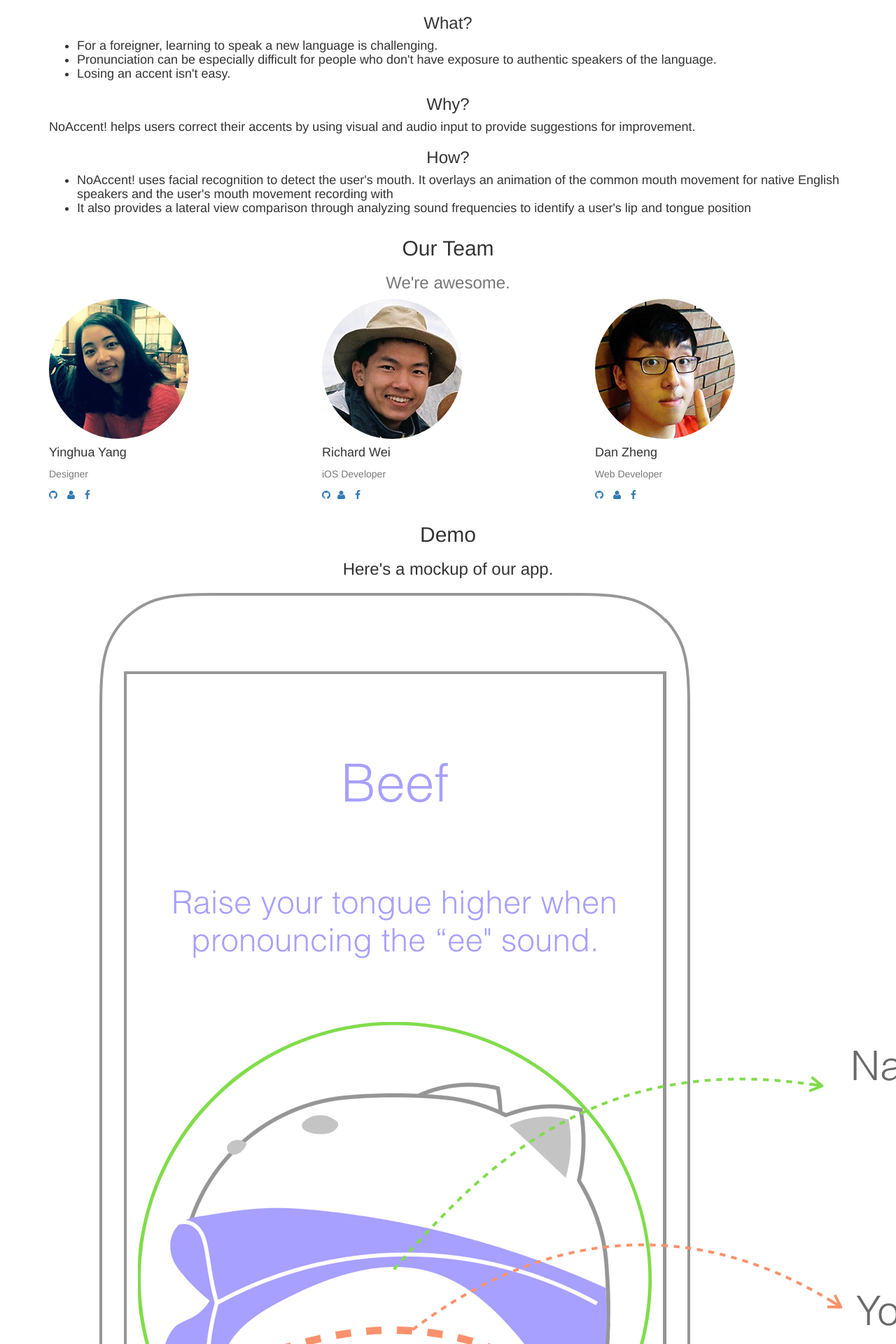
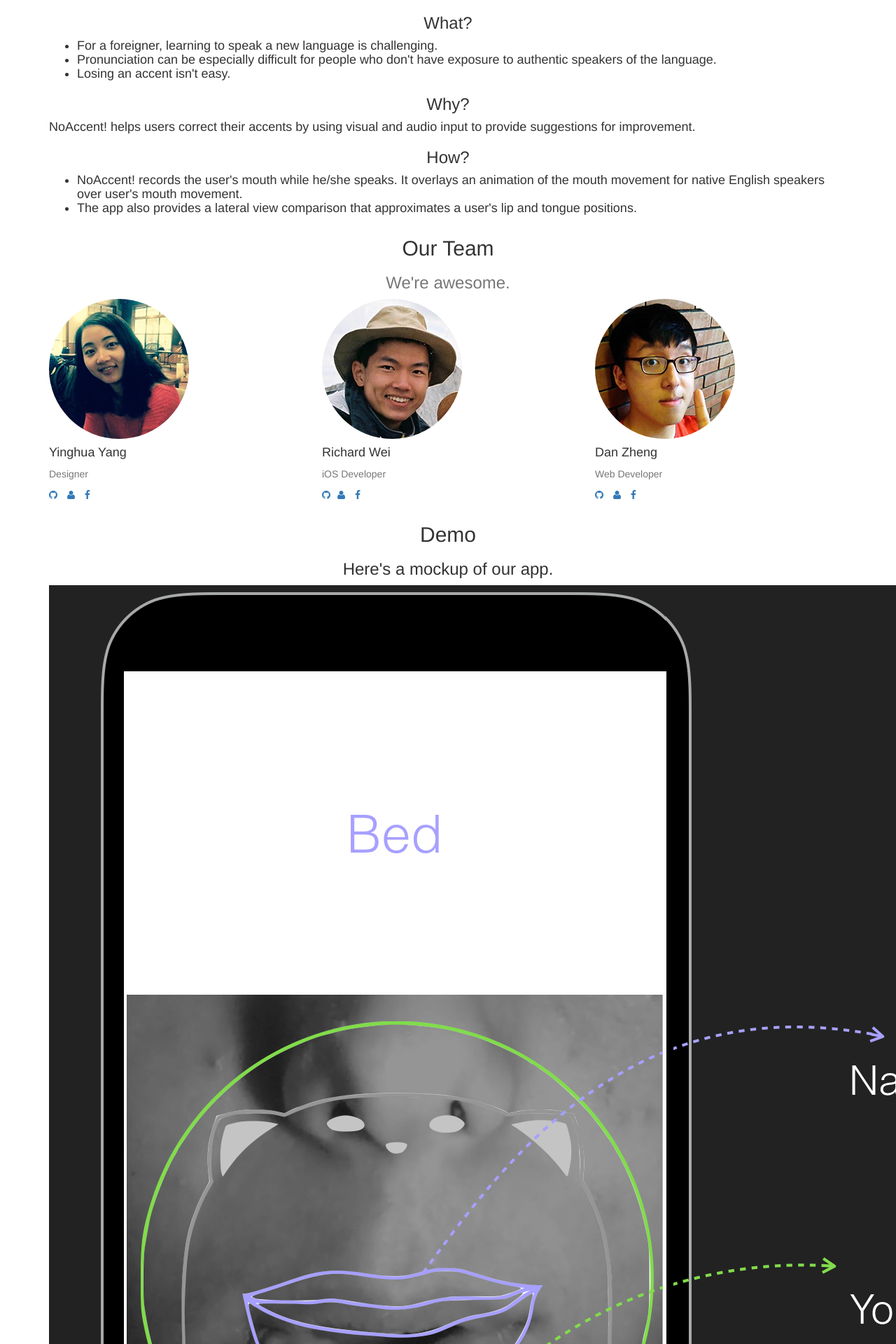
Before and after one commit to dan-zheng/NoAccent, a PHP site: page / in a window 1280 px wide; the page is wider, and only the part inside the window is pictured. Shown: the part 919-2839 px from the top of that part at 70% size. Run offline with PHP 8.4, Linux system fonts and the light colour scheme.

Commit message:
Tweak formatting, change demo images

```diff
--- a/web/css/index.css
+++ b/web/css/index.css
@@ -108,7 +108,7 @@ h4 {
     text-align: center;
 }
 .auto-resize {
-    max-width: 100%;
+    max-width: 80%;
     max-height: auto;
 }
 #demovideo {
--- a/web/index.php
+++ b/web/index.php
@@ -28,9 +28,9 @@
 <body id='home'>
     <section>
         <div class='container text-center'>
-          <div class='section-module'>
-              <h1 class='section-center section-divider text-center' id='title'><img id='cat' src='cat-nobg.png'></img>NoAccent!</h1>
-              <h3 class='section-divider' id='subtitle'>A foreign accent correction app.</h3>
+            <div class='section-module'>
+                <h1 class='section-center section-divider text-center' id='title'><img id='cat' src='cat-nobg.png'></img>NoAccent!</h1>
+                <h3 class='section-divider' id='subtitle'>A foreign accent correction app.</h3>
           </div>
         </div>
     </section>
@@ -54,8 +54,8 @@
                 <h3 class='purple relative-center section-center section-divider text-center'>How?</h3>
                 <h4 class="white">
                     <ul>
-                        <li><span class='purple'>NoAccent!</span> uses facial recognition to detect the user's mouth. It overlays an animation of the common mouth movement for native English speakers and the user's mouth movement recording with </li>
-                        <li>It also provides a lateral view comparison through analyzing sound frequencies to identify a user's lip and tongue position</li>
+                        <li><span class='purple'>NoAccent!</span> records the user's mouth while he/she speaks. It overlays an animation of the mouth movement for native English speakers over user's mouth movement.</li>
+                        <li>The app also provides a lateral view comparison that approximates a user's lip and tongue positions.</li>
                     </ul>
                 </h4>
             </div>
@@ -130,8 +130,8 @@
                 <h3 class='white text-center section-title'>Here's a mockup of our app.</h3>
                 <div class='text-center wrap'>
                     <!--<iframe id='demo-video' src="https://player.vimeo.com/video/139043174" width="960px" height="540px" frameborder="0" webkitallowfullscreen mozallowfullscreen allowfullscreen></iframe>-->
-                    <img class='auto-resize section-divider' src='img/lateraldemo1.png'></img>
-                    <img class='auto-resize section-divider' src='img/lateraldemo2.png'></img>
+                    <img class='auto-resize section-divider' src='img/front.png'></img>
+                    <img class='auto-resize section-divider' src='img/lateral.png'></img>
                 </div>
             </div>
         </div>
```
Also changed, not shown: web/img/front.png (added), web/img/lateral.png (added).
